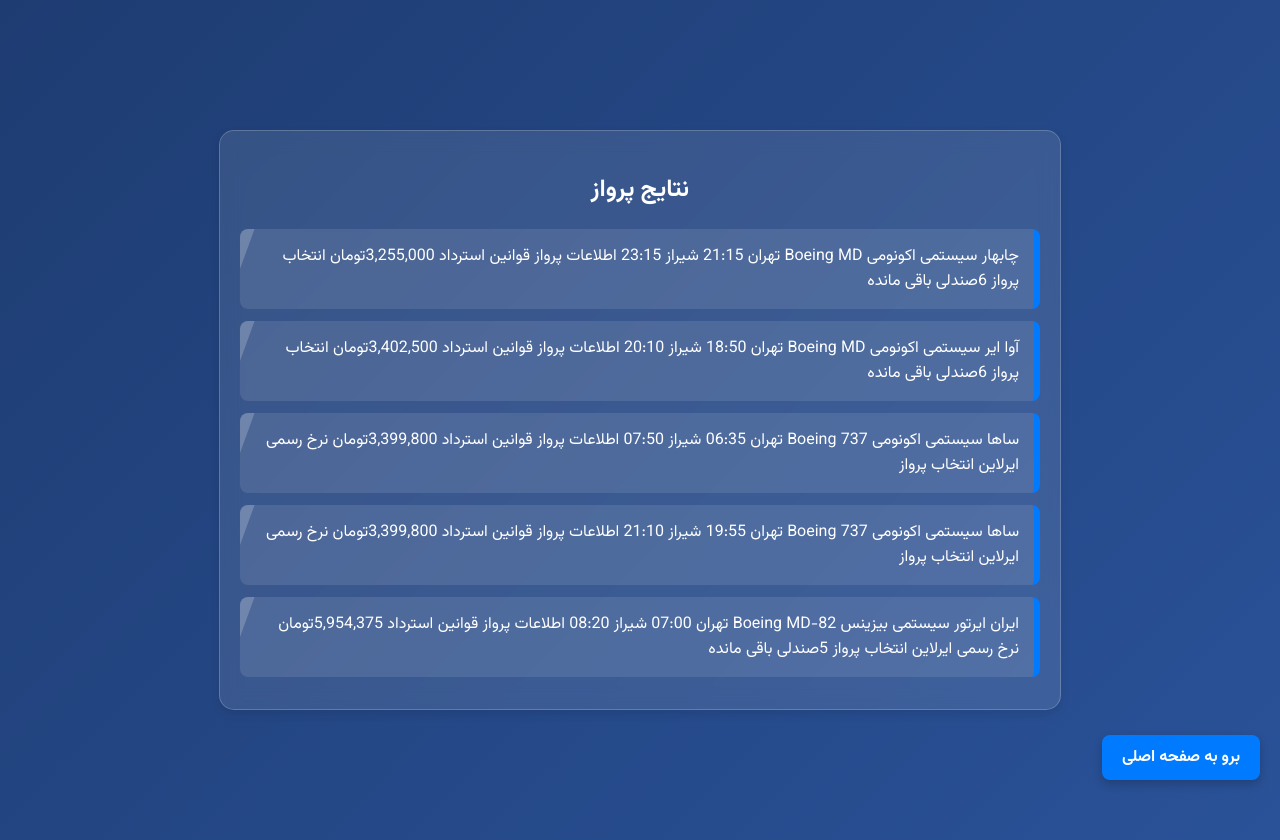
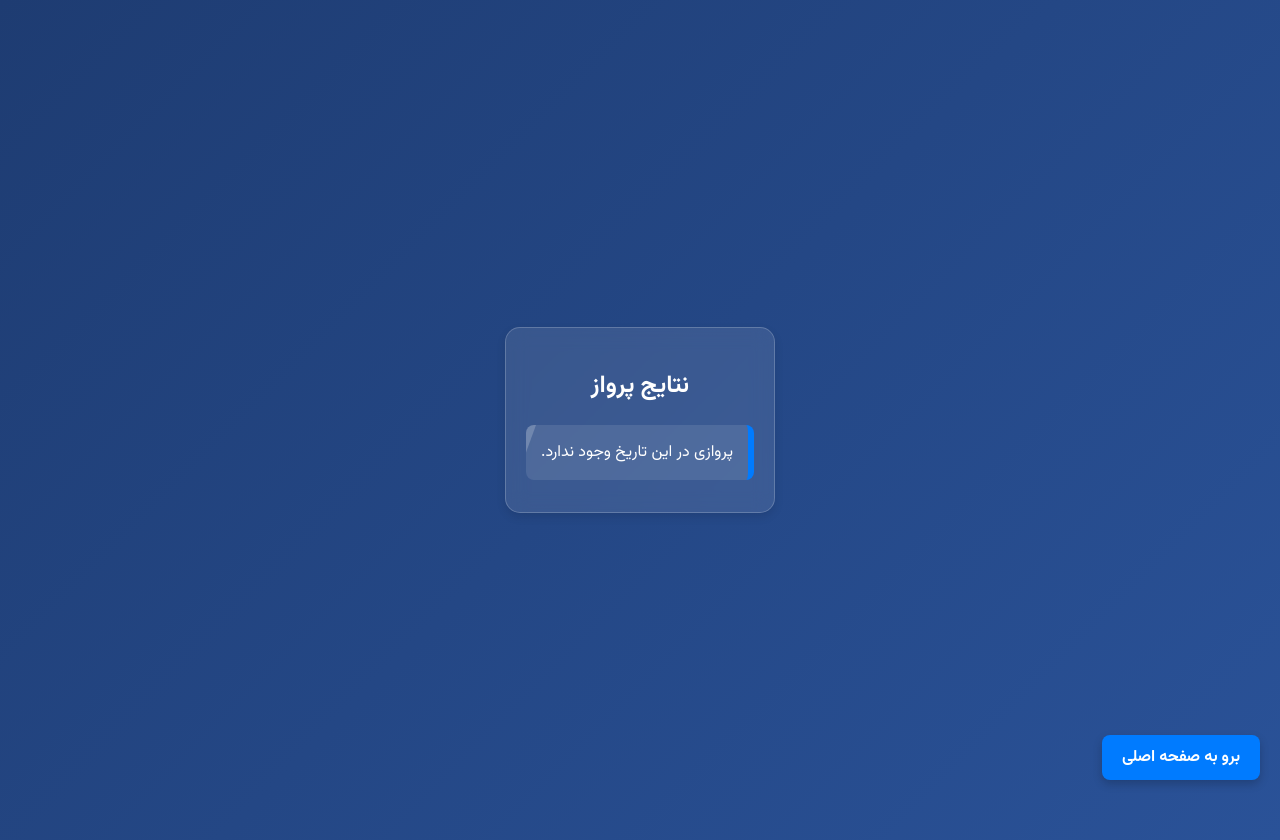
Before and after one commit to erfanrazavi1/django-web-scraping-selenium, a Django app: template core/templates/flights.html in a window 1280 px wide. Run offline with Django 5.2, Linux system fonts and the light colour scheme; the template is opened without the code that fills it, so the values that code supplies are empty.

Commit message:
updated plus plus 😠

```diff
--- a/core/flights/middleware.py
+++ b/core/flights/middleware.py
@@ -1,9 +1,10 @@
 from django.shortcuts import redirect
+from django.urls import reverse
 from django.utils.deprecation import MiddlewareMixin
 
 class ErrorRedirectMiddleware(MiddlewareMixin):
     def process_exception(self, request, exception):
         if request.path == "/search/":
-            request.session["error_message"] = "یا مشکل از سروره یا اطلاعاتی که وارد کردی عزیزوم .دوباره امتخان کن:)"
-            return redirect("/")
+            request.session["error_message"] = "یا مشکل از سروره یا اطلاعاتی که وارد کردی مشکل داره.دوباره امتخان کن:)"
+            return redirect(reverse('flight:index'))
         return None
--- a/core/templates/flights.html
+++ b/core/templates/flights.html
@@ -113,68 +113,7 @@
 <body>
     <div class="container">
         <h2>نتایج پرواز</h2>
-        <div class="flight">چابهار
-سیستمی
-اکونومی
-Boeing MD
-تهران
-21:15
-شیراز
-23:15
-اطلاعات پرواز
-قوانین استرداد
-3,255,000تومان
-انتخاب پرواز
-6صندلی باقی مانده</div><div class="flight">آوا ایر
-سیستمی
-اکونومی
-Boeing MD
-تهران
-18:50
-شیراز
-20:10
-اطلاعات پرواز
-قوانین استرداد
-3,402,500تومان
-انتخاب پرواز
-6صندلی باقی مانده</div><div class="flight">ساها
-سیستمی
-اکونومی
-Boeing 737
-تهران
-06:35
-شیراز
-07:50
-اطلاعات پرواز
-قوانین استرداد
-3,399,800تومان
-نرخ رسمی ایرلاین
-انتخاب پرواز</div><div class="flight">ساها
-سیستمی
-اکونومی
-Boeing 737
-تهران
-19:55
-شیراز
-21:10
-اطلاعات پرواز
-قوانین استرداد
-3,399,800تومان
-نرخ رسمی ایرلاین
-انتخاب پرواز</div><div class="flight">ایران ایرتور
-سیستمی
-بیزینس
-Boeing MD-82
-تهران
-07:00
-شیراز
-08:20
-اطلاعات پرواز
-قوانین استرداد
-5,954,375تومان
-نرخ رسمی ایرلاین
-انتخاب پرواز
-5صندلی باقی مانده</div>
+        <div class="flight">پروازی در این تاریخ وجود ندارد.</div>
     </div>
 
     <!-- دکمه بروزرسانی -->
```
Also changed, not shown: core/templates/index.html (+19 -0 lines).
